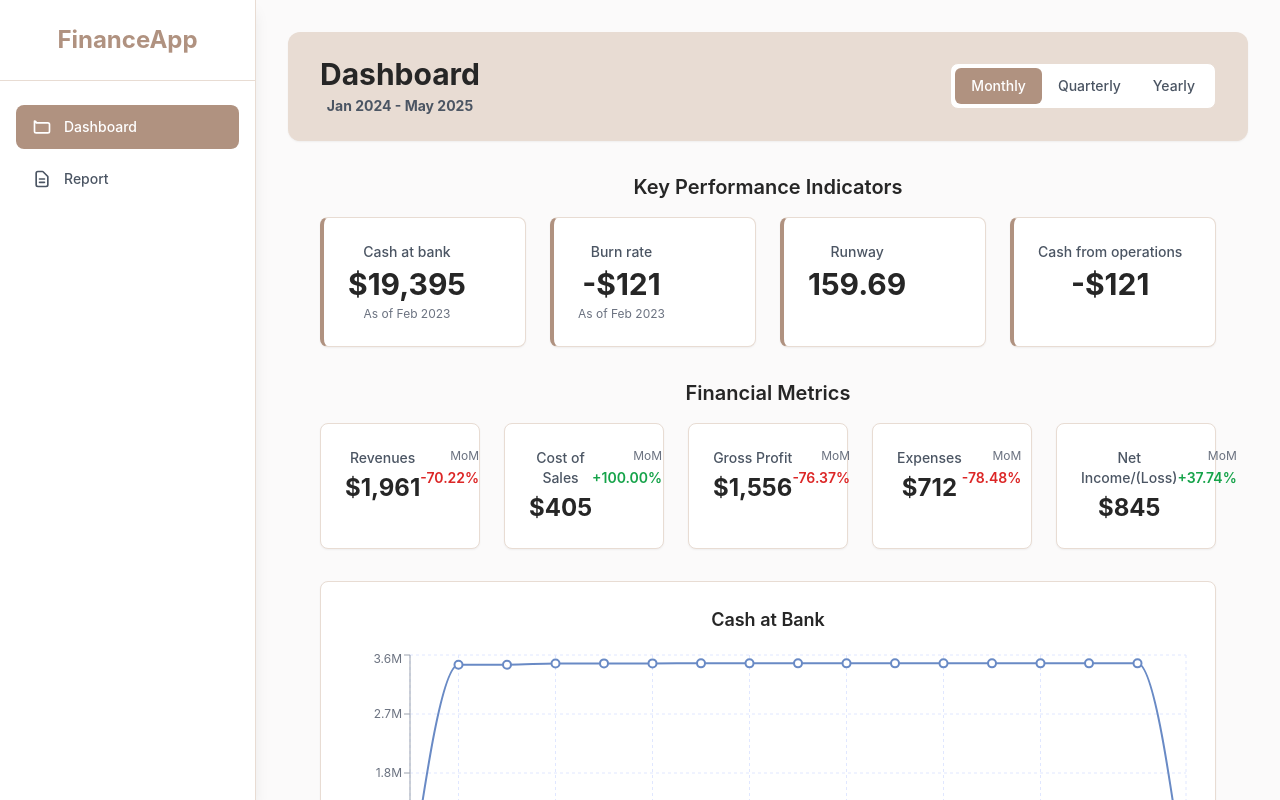
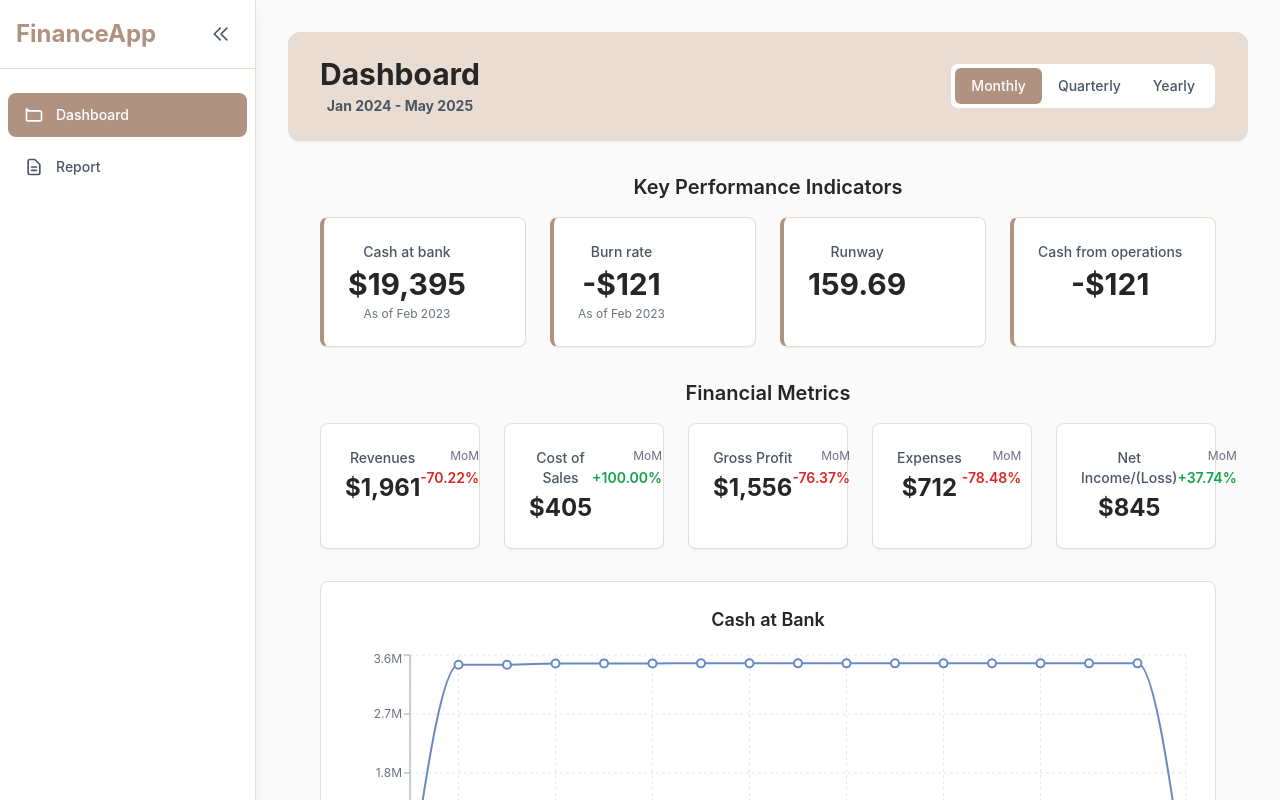
Before and after one commit to phelpa/kudwa-plinio-sidebar-dashboard, a React (Vite) app: page / in a window 1280 px wide. Shown: the top 800 px of the page. Built offline with nearby package versions, Linux system fonts and the light colour scheme.

Commit message:
implement collapsible sidebar in navigation component

```diff
--- a/src/App.tsx
+++ b/src/App.tsx
@@ -1,3 +1,4 @@
+import React, { useState } from "react";
 import "./App.css";
 import { Provider } from "react-redux";
 import { BrowserRouter as Router, Routes, Route } from "react-router-dom";
@@ -7,12 +8,25 @@ import Dashboard from "./components/Dashboard";
 import ReportPage from "./components/ReportPage";
 
 function App() {
+  const [isSidebarCollapsed, setIsSidebarCollapsed] = useState(false);
+
+  const toggleSidebar = () => {
+    setIsSidebarCollapsed(!isSidebarCollapsed);
+  };
+
   return (
     <Provider store={store}>
       <Router>
         <div className="min-h-screen bg-light-gray">
-          <Navigation />
-          <main className="ml-64">
+          <Navigation
+            isCollapsed={isSidebarCollapsed}
+            onToggle={toggleSidebar}
+          />
+          <main
+            className={`transition-all duration-300 ${
+              isSidebarCollapsed ? "ml-16" : "ml-64"
+            }`}
+          >
             <Routes>
               <Route path="/" element={<Dashboard />} />
               <Route path="/report" element={<ReportPage />} />
--- a/src/components/Navigation.tsx
+++ b/src/components/Navigation.tsx
@@ -1,32 +1,74 @@
 import React from "react";
 import { Link, useLocation } from "react-router-dom";
 
-const Navigation: React.FC = () => {
+interface NavigationProps {
+  isCollapsed: boolean;
+  onToggle: () => void;
+}
+
+const Navigation: React.FC<NavigationProps> = ({ isCollapsed, onToggle }) => {
   const location = useLocation();
 
   const isActive = (path: string) => location.pathname === path;
 
   return (
-    <nav className="bg-white shadow-lg border-r border-light-brown h-screen w-64 fixed left-0 top-0 z-10">
+    <nav
+      className={`bg-white shadow-lg border-r border-light-brown h-screen fixed left-0 top-0 z-10 transition-all duration-300 ${
+        isCollapsed ? "w-16" : "w-64"
+      }`}
+    >
       <div className="flex flex-col h-full">
-        {/* App Title */}
-        <div className="p-6 border-b border-light-brown">
-          <h1 className="text-2xl font-bold text-warm-brown">FinanceApp</h1>
+        {/* App Title and Toggle */}
+        <div className="p-4 border-b border-light-brown flex items-center justify-between">
+          {!isCollapsed && (
+            <h1 className="text-2xl font-bold text-warm-brown">FinanceApp</h1>
+          )}
+          <button
+            onClick={onToggle}
+            className="p-2 rounded-lg text-gray-600 hover:text-dark-gray hover:bg-gray-100 transition-colors duration-200"
+            title={isCollapsed ? "Expand sidebar" : "Collapse sidebar"}
+          >
+            <svg
+              className="w-5 h-5"
+              fill="none"
+              stroke="currentColor"
+              viewBox="0 0 24 24"
+            >
+              {isCollapsed ? (
+                <path
+                  strokeLinecap="round"
+                  strokeLinejoin="round"
+                  strokeWidth="2"
+                  d="M13 5l7 7-7 7M5 5l7 7-7 7"
+                />
+              ) : (
+                <path
+                  strokeLinecap="round"
+                  strokeLinejoin="round"
+                  strokeWidth="2"
+                  d="M11 19l-7-7 7-7M19 19l-7-7 7-7"
+                />
+              )}
+            </svg>
+          </button>
         </div>
 
         {/* Navigation Links */}
         <div className="flex-1 py-6">
-          <div className="space-y-2 px-4">
+          <div className="space-y-2 px-2">
             <Link
               to="/"
-              className={`flex items-center px-4 py-3 rounded-lg text-sm font-medium transition-colors duration-200 ${
+              className={`flex items-center ${
+                isCollapsed ? "justify-center px-2" : "px-4"
+              } py-3 rounded-lg text-sm font-medium transition-colors duration-200 ${
                 isActive("/")
                   ? "bg-warm-brown text-white"
                   : "text-gray-600 hover:text-dark-gray hover:bg-gray-100"
               }`}
+              title={isCollapsed ? "Dashboard" : ""}
             >
               <svg
-                className="w-5 h-5 mr-3"
+                className="w-5 h-5"
                 fill="none"
                 stroke="currentColor"
                 viewBox="0 0 24 24"
@@ -38,18 +80,21 @@ const Navigation: React.FC = () => {
                   d="M3 7v10a2 2 0 002 2h14a2 2 0 002-2V9a2 2 0 00-2-2H5a2 2 0 00-2-2z"
                 />
               </svg>
-              Dashboard
+              {!isCollapsed && <span className="ml-3">Dashboard</span>}
             </Link>
             <Link
               to="/report"
-              className={`flex items-center px-4 py-3 rounded-lg text-sm font-medium transition-colors duration-200 ${
+              className={`flex items-center ${
+                isCollapsed ? "justify-center px-2" : "px-4"
+              } py-3 rounded-lg text-sm font-medium transition-colors duration-200 ${
                 isActive("/report")
                   ? "bg-warm-brown text-white"
                   : "text-gray-600 hover:text-dark-gray hover:bg-gray-100"
               }`}
+              title={isCollapsed ? "Report" : ""}
             >
               <svg
-                className="w-5 h-5 mr-3"
+                className="w-5 h-5"
                 fill="none"
                 stroke="currentColor"
                 viewBox="0 0 24 24"
@@ -61,7 +106,7 @@ const Navigation: React.FC = () => {
                   d="M9 12h6m-6 4h6m2 5H7a2 2 0 01-2-2V5a2 2 0 012-2h5.586a1 1 0 01.707.293l5.414 5.414a1 1 0 01.293.707V19a2 2 0 01-2 2z"
                 />
               </svg>
-              Report
+              {!isCollapsed && <span className="ml-3">Report</span>}
             </Link>
           </div>
         </div>
```
